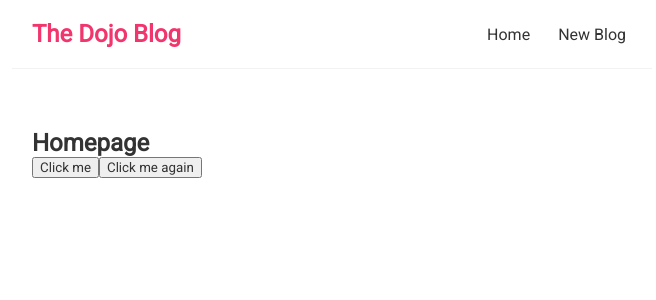
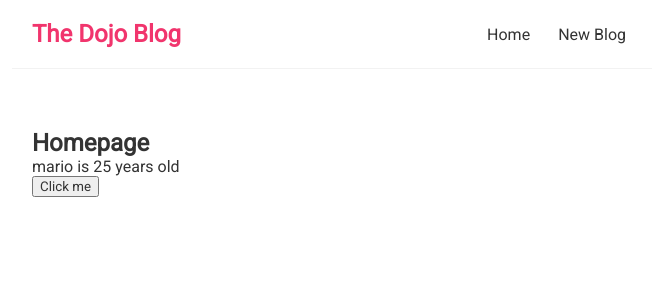
Before and after one commit to my-playing-field/react-demos, a React (Create React App) app: page / in a window 1280 px wide. Shown: the top 300 px of the page, without its empty margins (308-964 px from the left). Built offline with nearby package versions, Linux system fonts and the light colour scheme.

Commit message:
useState hook

```diff
--- a/src/Home.js
+++ b/src/Home.js
@@ -1,18 +1,20 @@
+import { useState } from "react";
+
 const Home = () => {
+    //let name = 'mario';
+    const [name, setName] = useState('mario');
+    const [age, setAge] = useState(25);
 
-    const handleClick = (e) => {
-        console.log('Hello ninjas',e);
-    }
-
-    const handleClickAgain = (name, e) => {
-        console.log('hello '+name,e.target);
+    const handleClick = () => {
+        setName('luigi');
+        setAge(30);
     }
 
     return (
         <div className="home">
             <h2>Homepage</h2>
+            <p>{name} is {age} years old</p>
             <button onClick={handleClick}>Click me</button>
-            <button onClick={(e) => handleClickAgain('mario',e)}>Click me again</button>
         </div>
     );
 }
```
